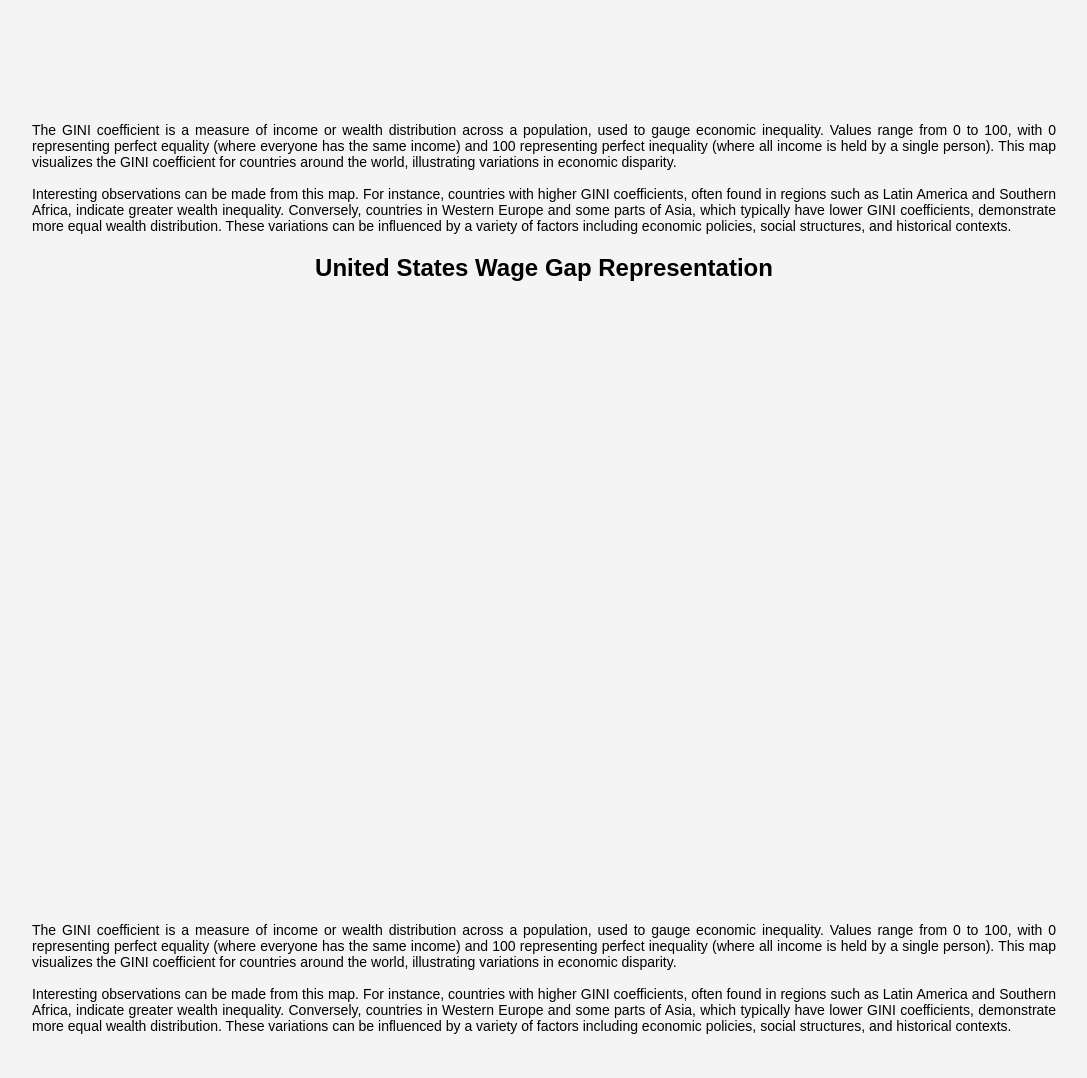
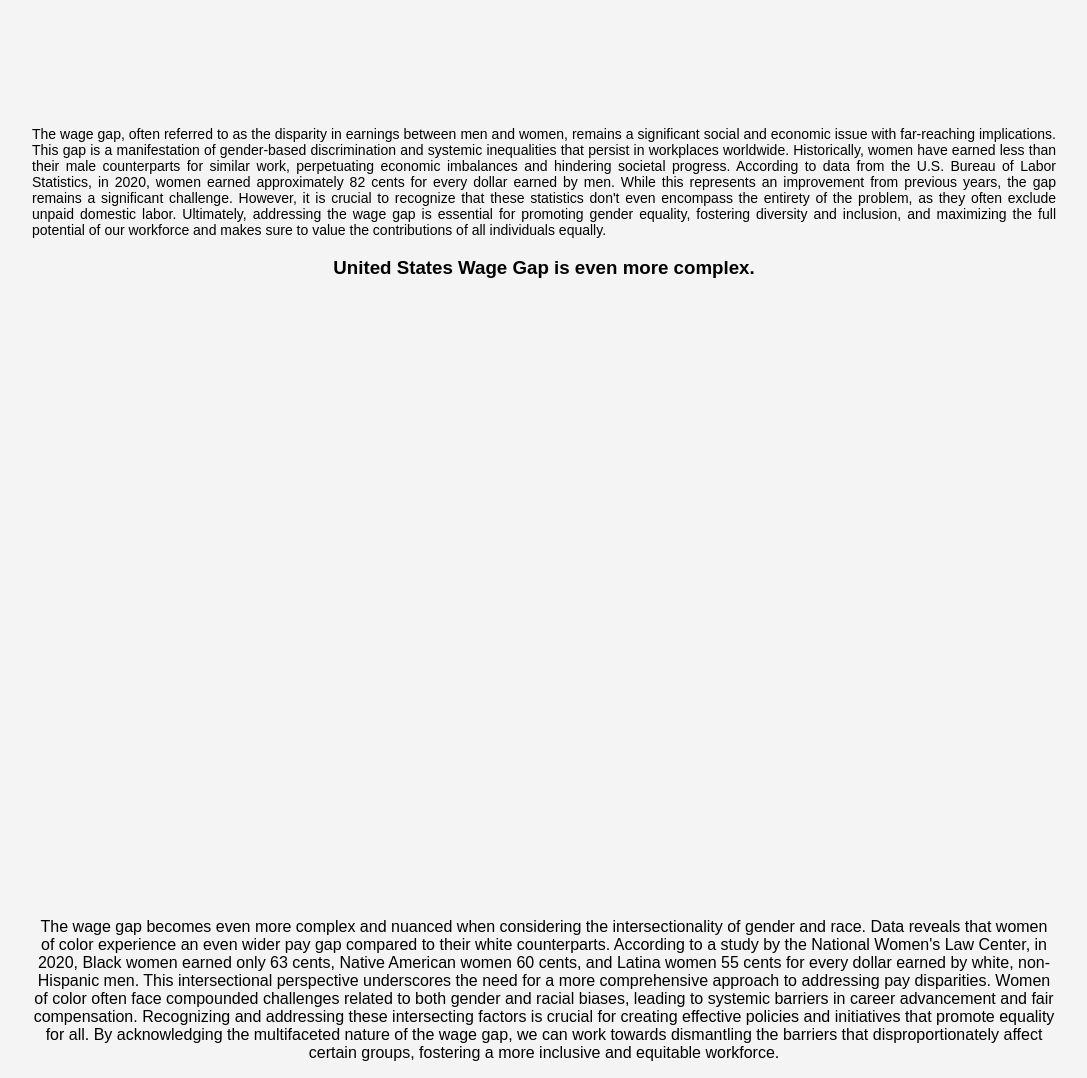
Before and after one commit to dokker19/project2, a plain HTML site: page index.html in a window 1280 px wide. Shown: the part 1520-2598 px from the top of the page, without its empty margins (96-1183 px from the left). Before the commit the page ends 2568 px from the top, so only its background shows below. Drawn offline with nearby package versions, Linux system fonts and the light colour scheme.

Commit message:
wage gap

```diff
--- a/index.html
+++ b/index.html
@@ -74,25 +74,20 @@
             <br><br>
             Interesting observations can be made from this map. For instance, countries with higher GINI coefficients, often found in regions such as Latin America and Southern Africa, indicate greater wealth inequality. Conversely, countries in Western Europe and some parts of Asia, which typically have lower GINI coefficients, demonstrate more equal wealth distribution. These variations can be influenced by a variety of factors including economic policies, social structures, and historical contexts.
         </p>
-        <h2>United States Wealth Inequality Map</h2>
-        <div class="map-container">
-            <svg width="960" height="600"></svg>
-        </div>
-        <p class="description">
-            The GINI coefficient is a measure of income or wealth distribution across a population, used to gauge economic inequality. Values range from 0 to 100, with 0 representing perfect equality (where everyone has the same income) and 100 representing perfect inequality (where all income is held by a single person). This map visualizes the GINI coefficient for countries around the world, illustrating variations in economic disparity.
-            <br><br>
-            Interesting observations can be made from this map. For instance, countries with higher GINI coefficients, often found in regions such as Latin America and Southern Africa, indicate greater wealth inequality. Conversely, countries in Western Europe and some parts of Asia, which typically have lower GINI coefficients, demonstrate more equal wealth distribution. These variations can be influenced by a variety of factors including economic policies, social structures, and historical contexts.
-        </p>
-
 
         <h2>United States Wage Gap Representation</h2>
-        <div class="map-container">
+        <div class="wage-container">
             <svg width="960" height="600" class="pay-gap-svg"></svg>
         </div>
         <p class="description">
-            The GINI coefficient is a measure of income or wealth distribution across a population, used to gauge economic inequality. Values range from 0 to 100, with 0 representing perfect equality (where everyone has the same income) and 100 representing perfect inequality (where all income is held by a single person). This map visualizes the GINI coefficient for countries around the world, illustrating variations in economic disparity.
-            <br><br>
-            Interesting observations can be made from this map. For instance, countries with higher GINI coefficients, often found in regions such as Latin America and Southern Africa, indicate greater wealth inequality. Conversely, countries in Western Europe and some parts of Asia, which typically have lower GINI coefficients, demonstrate more equal wealth distribution. These variations can be influenced by a variety of factors including economic policies, social structures, and historical contexts.
+            The wage gap, often referred to as the disparity in earnings between men and women, remains a significant social and economic issue with far-reaching implications. This gap is a manifestation of gender-based discrimination and systemic inequalities that persist in workplaces worldwide. Historically, women have earned less than their male counterparts for similar work, perpetuating economic imbalances and hindering societal progress. According to data from the U.S. Bureau of Labor Statistics, in 2020, women earned approximately 82 cents for every dollar earned by men.  While this represents an improvement from previous years, the gap remains a significant challenge. However, it is crucial to recognize that these statistics don't even encompass the entirety of the problem, as they often exclude unpaid domestic labor.  Ultimately, addressing the wage gap is essential for promoting gender equality, fostering diversity and inclusion, and maximizing the full potential of our workforce and makes sure to value the contributions of all individuals equally.
+        </p>
+        <h3>United States Wage Gap is even more complex.</h3>
+        <div class="wage-container">
+            <svg width="960" height="600" class="pay-gap-svg"></svg>
+        </div>
+        <p>
+            The wage gap becomes even more complex and nuanced when considering the intersectionality of gender and race. Data reveals that women of color experience an even wider pay gap compared to their white counterparts. According to a study by the National Women's Law Center, in 2020, Black women earned only 63 cents, Native American women 60 cents, and Latina women 55 cents for every dollar earned by white, non-Hispanic men. This intersectional perspective underscores the need for a more comprehensive approach to addressing pay disparities. Women of color often face compounded challenges related to both gender and racial biases, leading to systemic barriers in career advancement and fair compensation. Recognizing and addressing these intersecting factors is crucial for creating effective policies and initiatives that promote equality for all. By acknowledging the multifaceted nature of the wage gap, we can work towards dismantling the barriers that disproportionately affect certain groups, fostering a more inclusive and equitable workforce.
         </p>
     </div>
     <script src="script.js"></script>
```
